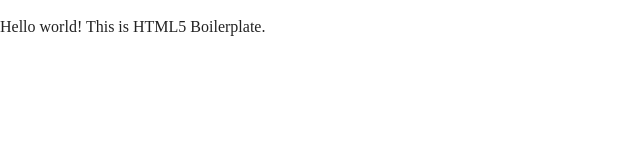
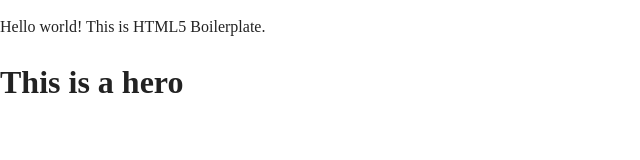
Before and after one commit to davidevg09/electriluma, a plain HTML site: page index.html in a window 1280 px wide. Shown: the whole page, without its empty margins (0-640 px from the left). Drawn offline with Linux system fonts and the light colour scheme.

Commit message:
Added hero

```diff
--- a/index.html
+++ b/index.html
@@ -24,6 +24,11 @@
 
   <!-- Add your site or application content here -->
   <p>Hello world! This is HTML5 Boilerplate.</p>
+
+  <section id="hero">
+    <h1>This is a hero</h1>
+  </section>
+
   <script src="js/vendor/modernizr-3.11.2.min.js"></script>
   <script src="js/plugins.js"></script>
   <script src="js/main.js"></script>
```
